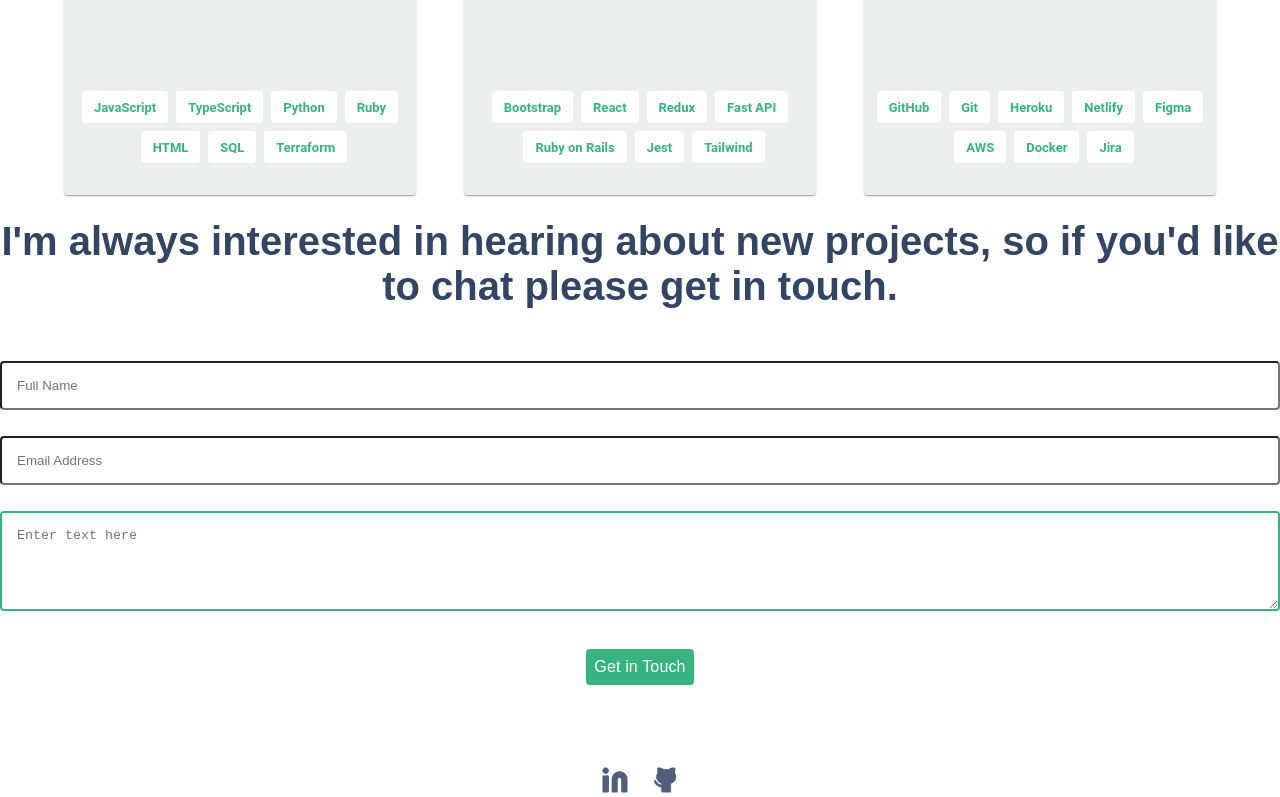
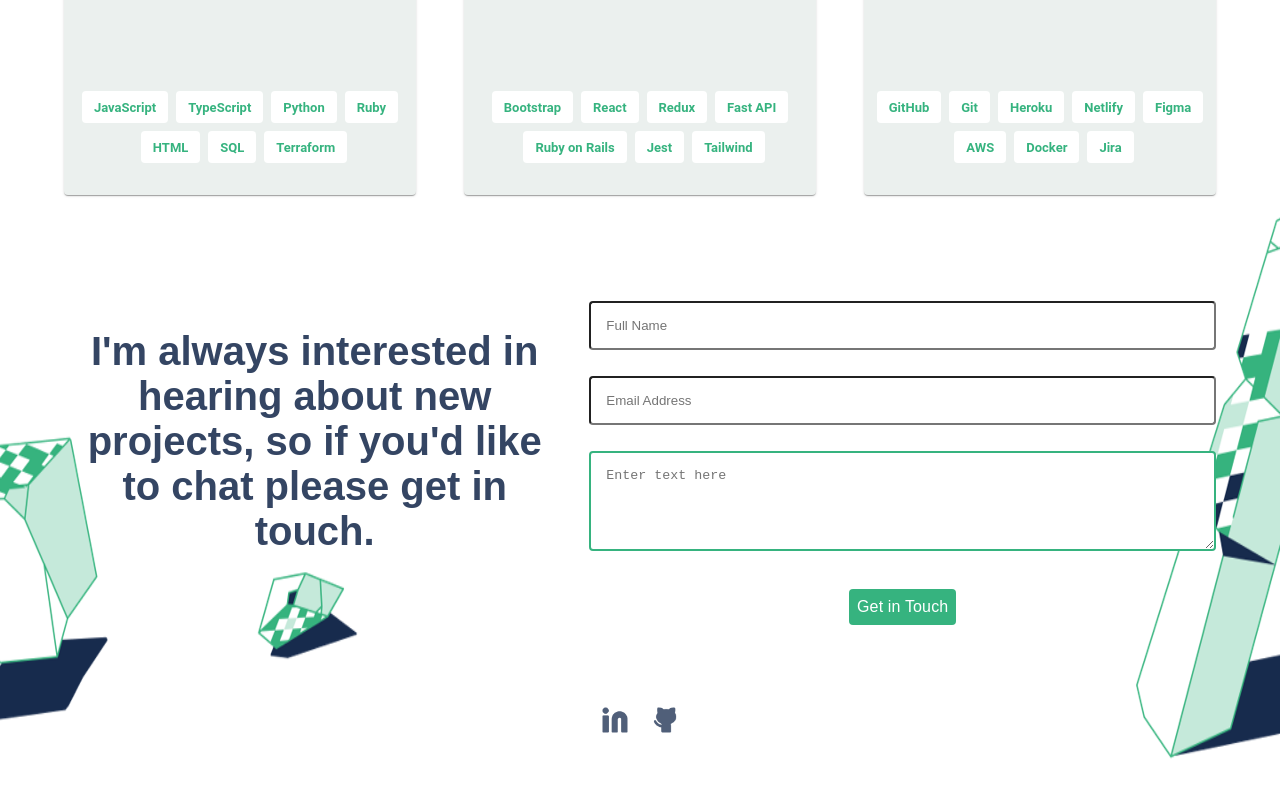
Before and after one commit to Santiago220991/Portfolio_React, a React (Vite) app: page / in a window 1280 px wide. Shown: the part 2704-3501 px from the top of the page. After the commit the page ends 3469 px from the top, so only its background shows below. Built offline with nearby package versions, Linux system fonts and the light colour scheme.

Commit message:
Add contact desktop section

```diff
--- a/src/components/Contact.tsx
+++ b/src/components/Contact.tsx
@@ -2,29 +2,45 @@ import React from "react";
 import styled from "styled-components";
 import { BLUE } from "../constants/colors";
 import ContactForm from "./ContactForm";
+import useIsMobile from "../hooks/mobile";
 
-const ContactContainer = styled.section`
+const ContactContainer = styled.section<{ $isMobile: boolean }>`
   font-family: Arial, Helvetica, sans-serif;
+  margin-top: ${({ $isMobile }) => ($isMobile ? "80px" : "50px")};
+  padding-top: ${({ $isMobile }) => ($isMobile ? "0px" : "100px")};
   display: flex;
-  flex-direction: column;
-  align-items: center;
-  margin-top: 40px;
+  justify-content: center;
 `;
-const Paragraph = styled.p`
+
+const CenteredDiv = styled.div<{ $isMobile: boolean }>`
+  display: flex;
+  flex-direction: ${({ $isMobile }) => ($isMobile ? "column" : "row")};
+  column-gap: ${({ $isMobile }) => ($isMobile ? "0px" : "24px")};
+  align-items: flex-start;
+  justify-content: center;
+  max-width: ${({ $isMobile }) => ($isMobile ? "100%" : "90%")};
+  width: 1380px;
+`;
+
+const Paragraph = styled.p<{ $isMobile: boolean }>`
+  flex-basis: 80%;
   text-align: center;
   font-weight: 700;
   font-size: 40px;
-  color: ${BLUE}
+  color: ${BLUE};
 `;
 
 const Contact = () => {
+  const { isMobile } = useIsMobile();
   return (
-    <ContactContainer>
-      <Paragraph>
-        I&apos;m always interested in hearing about new projects, so if you&apos;d like to
-        chat please get in touch.
-      </Paragraph>
-      <ContactForm />
+    <ContactContainer $isMobile={isMobile}>
+      <CenteredDiv $isMobile={isMobile}>
+        <Paragraph $isMobile={isMobile}>
+          I&apos;m always interested in hearing about new projects, so if
+          you&apos;d like to chat please get in touch.
+        </Paragraph>
+        <ContactForm />
+      </CenteredDiv>
     </ContactContainer>
   );
 };
--- a/src/components/Footer.tsx
+++ b/src/components/Footer.tsx
@@ -2,12 +2,18 @@ import React from "react";
 import styled from "styled-components";
 import MediaIcons from "./MediaIcons";
 import { BLUE } from "../constants/colors";
+import useIsMobile from "../hooks/mobile";
 
-const FooterContainer = styled.footer`
-display: flex;
-flex-direction: column;
-align-items: center;
-font-family: Arial, Helvetica, sans-serif;
+const FooterContainer = styled.footer<{ $isMobile: boolean }>`
+  display: flex;
+  flex-direction: column;
+  align-items: center;
+  font-family: Arial, Helvetica, sans-serif;
+  background-image: ${({ $isMobile }) =>
+    $isMobile ? `url("../../src/assets/contact_img.png")` : "none"};
+  background-repeat: no-repeat;
+  background-size: 20%;
+  background-position: right 100% ;
 `;
 
 const Paragraph = styled.p`
@@ -26,11 +32,12 @@ const Line = styled.p`
 `;
 
 const Footer = () => {
+  const { isMobile } = useIsMobile();
   return (
-    <FooterContainer>
+    <FooterContainer $isMobile={isMobile}>
       <MediaIcons />
-      <Paragraph>alexander.cardenas10@outlook.com</Paragraph>
-      <Line />
+      {isMobile && <Paragraph>alexander.cardenas10@outlook.com</Paragraph>}
+      {isMobile && <Line />}
     </FooterContainer>
   );
 };
--- /dev/null
+++ b/src/components/FooterSection.tsx
@@ -0,0 +1,21 @@
+import React from "react";
+import styled from "styled-components";
+import useIsMobile from "../hooks/mobile";
+
+const FooterSectionContainer = styled.div<{ $isMobile?: boolean }>`
+  background-image: ${({ $isMobile }) =>
+    $isMobile ? "none" : `url("../../src/assets/contact_me_desktop_img.png")`};
+  background-repeat: no-repeat;
+  background-size: 100% 100%;
+`;
+
+const FooterSection = ({ children }: { children: React.ReactNode }) => {
+  const { isMobile } = useIsMobile();
+  return (
+    <FooterSectionContainer $isMobile={isMobile}>
+      {children}
+    </FooterSectionContainer>
+  );
+};
+
+export default FooterSection;
--- a/src/components/Projects.tsx
+++ b/src/components/Projects.tsx
@@ -38,6 +38,7 @@ const CardsContainer = styled.div<{ $isMobile?: boolean }>`
   display: flex;
   flex-direction: column;
   row-gap: 24px;
+  margin-left: ${({ $isMobile }) => ($isMobile ? "0px" : "2%")};
 `;
 
 const Projects = () => {
--- a/src/main.tsx
+++ b/src/main.tsx
@@ -13,6 +13,7 @@ import Footer from "./components/Footer.tsx";
 import Contact from "./components/Contact.tsx";
 import MainSection from "./components/MainSection.tsx";
 import MainContainer from "./components/MainContainer.tsx";
+import FooterSection from "./components/FooterSection.tsx";
 
 createRoot(document.getElementById("root")!).render(
   <StrictMode>
@@ -28,8 +29,10 @@ createRoot(document.getElementById("root")!).render(
       <SkillsProvider>
         <Skills />
       </SkillsProvider>
-      <Contact />
-      <Footer />
+      <FooterSection>
+        <Contact />
+        <Footer />
+      </FooterSection>
     </MainContainer>
   </StrictMode>
 );
```
Also changed, not shown: src/assets/contact_img.png (added), src/assets/contact_me_desktop_img.png (added).
